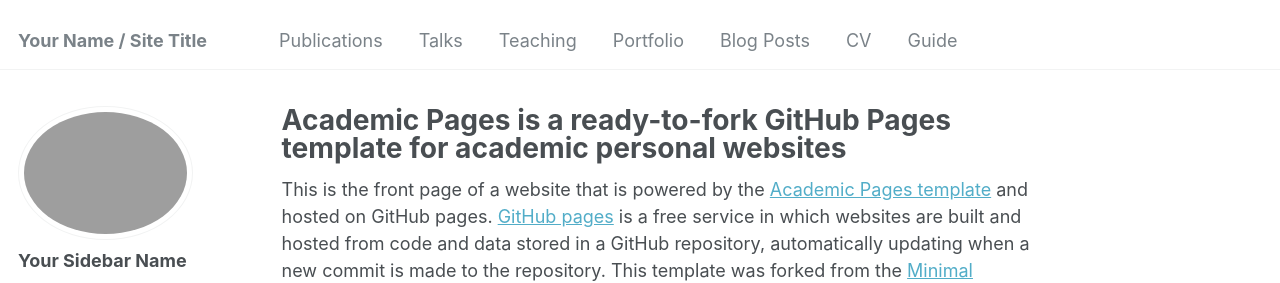
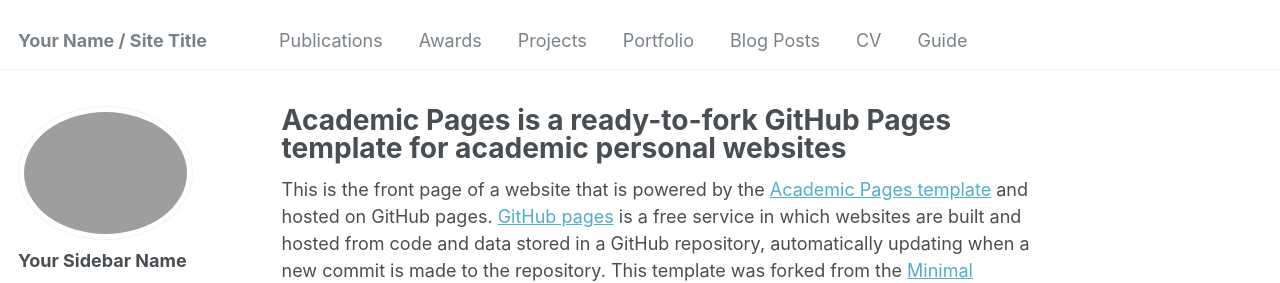
Before and after one commit to dorimaine/.github.io-, a Jekyll site: the page built from _pages/about.md, in a window 1280 px wide. Shown: the top 283 px of the page. Built offline with Jekyll 4.4.1, drawn with Linux system fonts in a browser that asks for light colours; some web fonts are replaced.

Commit message:
Update navigation.yml

```diff
--- a/_data/navigation.yml
+++ b/_data/navigation.yml
@@ -8,11 +8,11 @@ main:
   - title: "Publications"
     url: /publications/
 
-  - title: "Talks"
-    url: /talks/
+  - title: "Awards"
+    url: /Awards/
 
-  - title: "Teaching"
-    url: /teaching/
+  - title: "Projects"
+    url: /Projects/
 
   - title: "Portfolio"
     url: /portfolio/
```
